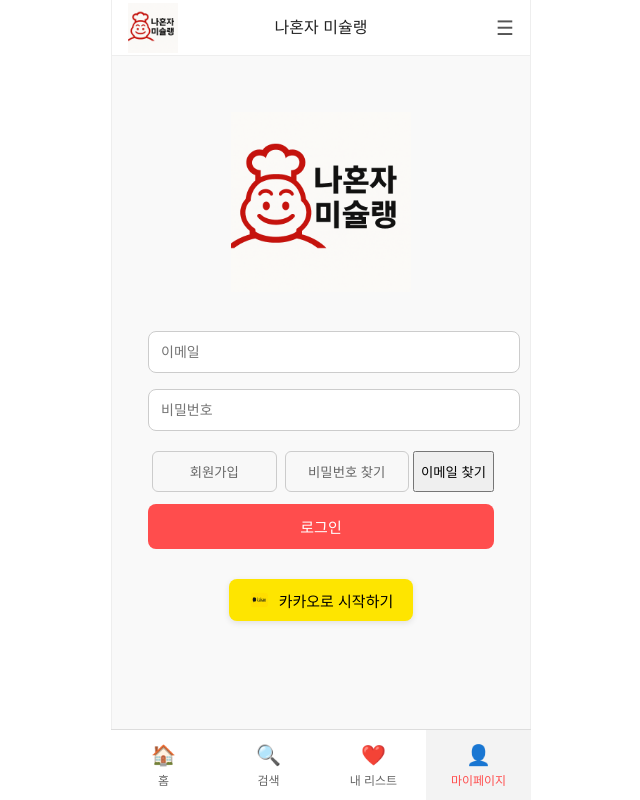
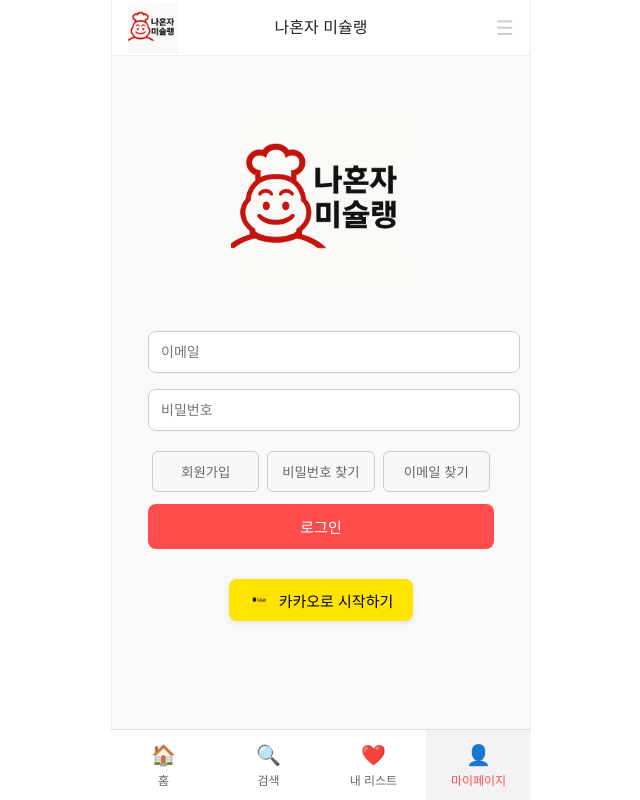
Before and after one commit to Peter-Park95/solo-michelin-frontend, a React (Vite) app: page /mypage in a window 1280 px wide. Shown: the whole page, without its empty margins (319-959 px from the left). Built offline with nearby package versions, Linux system fonts and the light colour scheme.

Commit message:
헤더 햄버거 버튼 비활성화 & 마이페이지 버튼 css 추가

```diff
--- a/src/components/Header.css
+++ b/src/components/Header.css
@@ -38,3 +38,8 @@
   color: #555;
   flex-shrink: 0;
 }
+.menu-icon.disabled {
+  opacity: 0.3;
+  cursor: not-allowed;
+  pointer-events: none;
+}
--- a/src/components/Header.jsx
+++ b/src/components/Header.jsx
@@ -11,7 +11,7 @@ const Header = () => {
         <h1 className="header-title">나혼자 미슐랭</h1>
       </div>
 
-      <div className="menu-icon">☰</div>
+      <div className="menu-icon" className="menu-icon disabled"  >☰</div>
     </header>
   );
 };
--- a/src/pages/user/MyPage.css
+++ b/src/pages/user/MyPage.css
@@ -217,7 +217,18 @@
   background-color: #d32f2f;
 }
 
-.signup-btn {
+.signup-btn{
+  flex: 1;
+  padding: 10px 0;
+  margin: 0 4px;
+  background-color: #f8f8f8;
+  border: 1px solid #ccc;
+  border-radius: 6px;
+  font-weight: bold;
+  color: #666;
+  cursor: default;
+}
+.findEmail-btn {
   flex: 1;
   padding: 10px 0;
   margin: 0 4px;
```
